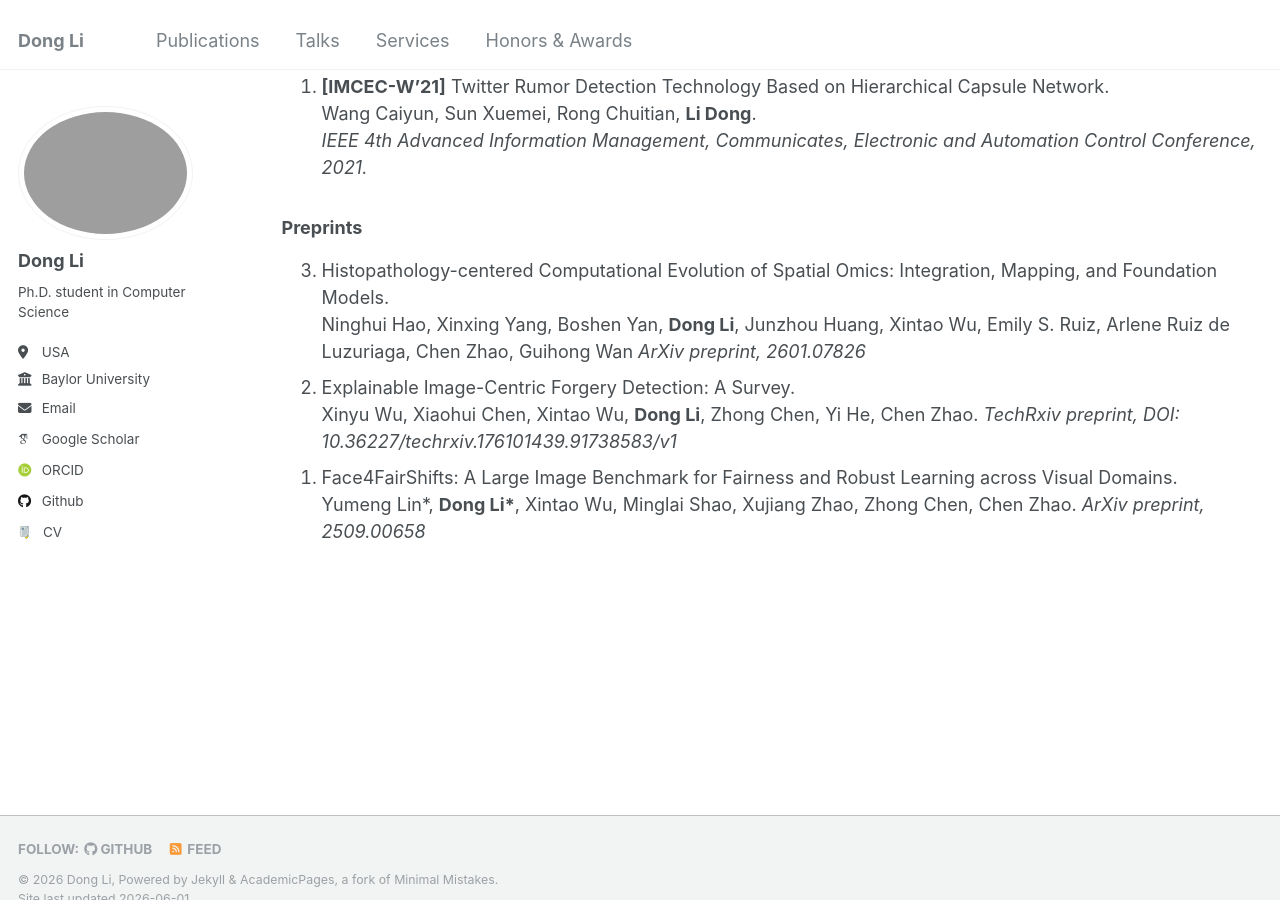
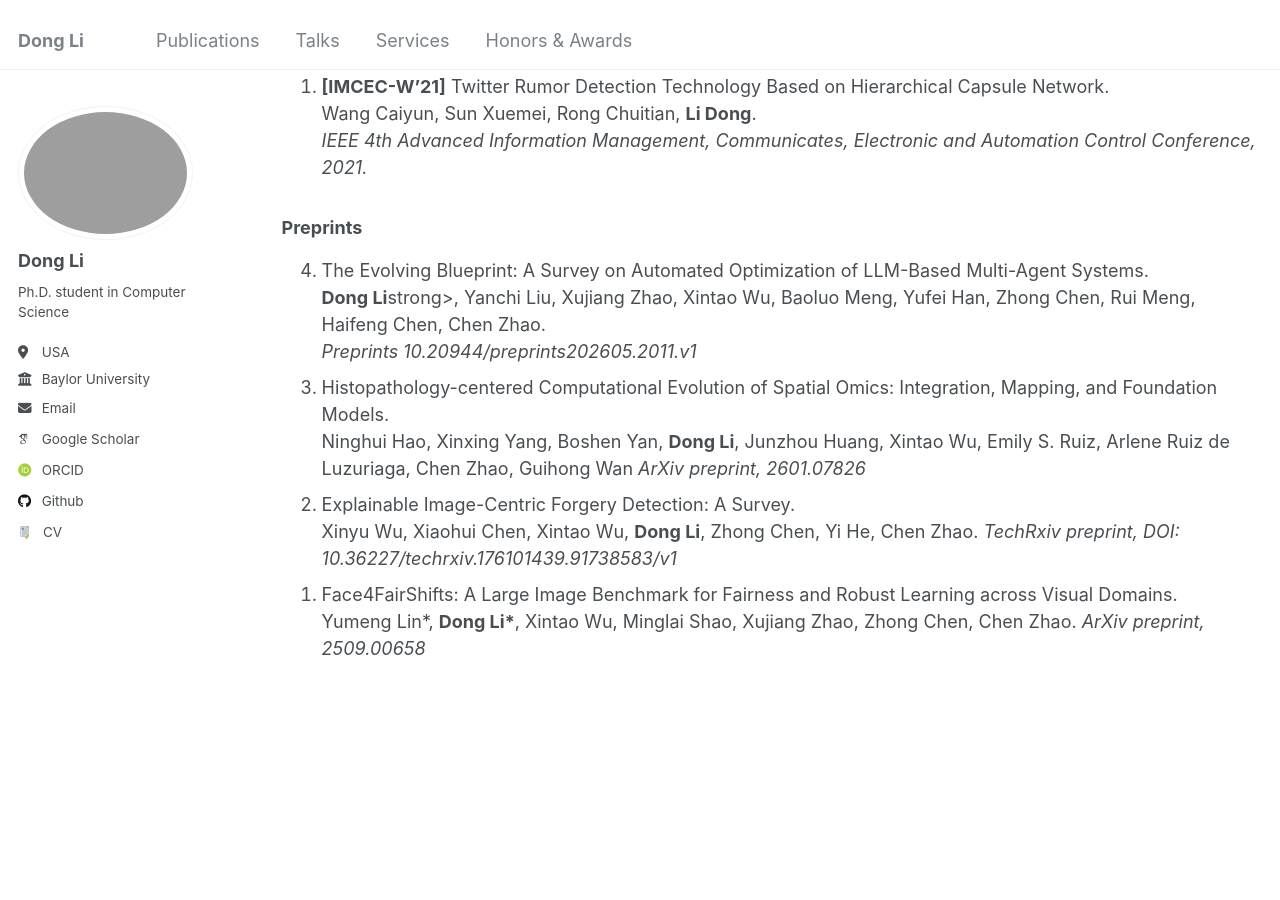
Before and after one commit to TurkeyWatanabe/dongli, a Jekyll site: the page built from _pages/publications.html, in a window 1280 px wide and 900 px high, scrolled down 2925 px. Built offline with Jekyll 4.4.1, drawn with Linux system fonts in a browser that asks for light colours; some web fonts are replaced.

Commit message:
Update publications.html

```diff
--- a/_pages/publications.html
+++ b/_pages/publications.html
@@ -136,6 +136,10 @@ author_profile: true
 
 <ol reversed>
 
+  <li>The Evolving Blueprint: A Survey on Automated Optimization of LLM-Based Multi-Agent Systems.<br>
+  <strong>Dong Li</strong>strong>, Yanchi Liu, Xujiang Zhao, Xintao Wu, Baoluo Meng, Yufei Han, Zhong Chen, Rui Meng, Haifeng Chen, Chen Zhao.<br>
+  <em>Preprints 10.20944/preprints202605.2011.v1</em></li>
+
   <li>Histopathology-centered Computational Evolution of Spatial Omics: Integration, Mapping, and Foundation Models.<br>
   Ninghui Hao, Xinxing Yang, Boshen Yan, <strong>Dong Li</strong>, Junzhou Huang, Xintao Wu, Emily S. Ruiz, Arlene Ruiz de Luzuriaga, Chen Zhao, Guihong Wan
   <em>ArXiv preprint, 2601.07826</em></li>
```
